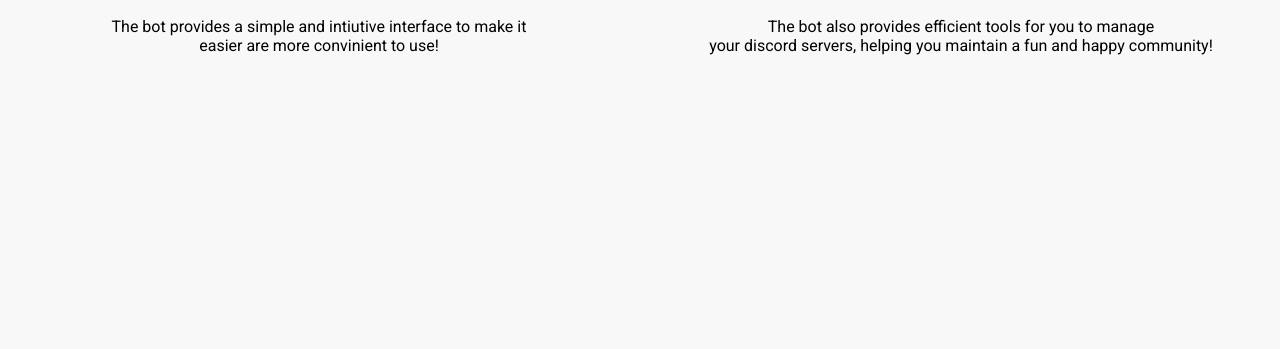
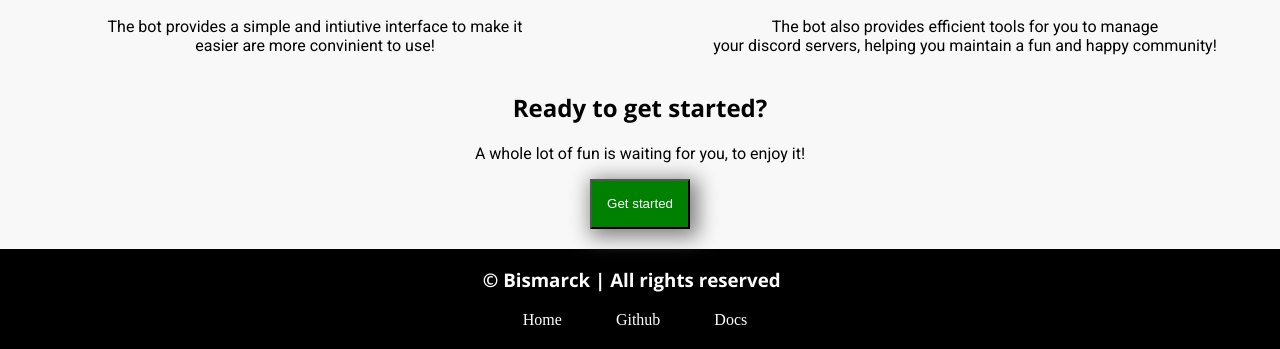
Before and after one commit to Panini-Devs/bismarck, a plain HTML site: page docs/index.html in a window 1280 px wide. Shown: the part 1239-1588 px from the top of the page. Before the commit the page ends 1318 px from the top, so only its background shows below. Drawn offline with nearby package versions, Linux system fonts and the light colour scheme.

Commit message:
Added gets tarted section and footer

```diff
--- a/docs/CSS/style.css
+++ b/docs/CSS/style.css
@@ -1,7 +1,7 @@
 p{
     font-family: "Roboto", sans-serif;
 }
-h2, h1 {
+h2, h1, h3 {
     font-family: "Open sans", sans-serif;
 }
 .hdr {
@@ -119,3 +119,40 @@ body {
         padding-right: 200px;
     }
 }
+.gsbtn {
+    background-color: green;
+    color: white;
+    height: 50px;
+    width: 100px;
+    box-shadow: 4px 4px 20px 4px grey;
+    cursor: pointer;
+}
+.gsbtn:hover {
+    background-color: rgb(5, 72, 5);
+}
+
+
+body, html {
+    height: 100%;
+    margin: 0;
+}
+.footer {
+    right: 0;
+    left: 0;
+    background-color: black;
+    margin-bottom: -200px;
+    color: white;
+    height: 100px;
+    display: flex;
+    flex-direction: column;
+    margin-top: 20px;
+    align-items: center;
+}
+.footer a {
+    color: white;
+    text-decoration: none;
+    padding-right: 50px;
+}
+.footer nav{
+    padding-left: 40px;
+}
--- a/docs/JS/main.js
+++ b/docs/JS/main.js
@@ -0,0 +1,3 @@
+document.getElementById("gsbtn").addEventListener("click", () => {
+    window.location.href = "https://github.com/Panini-Devs/bismarck"
+})
--- a/docs/index.html
+++ b/docs/index.html
@@ -9,10 +9,12 @@
     <link rel="preconnect" href="https://fonts.googleapis.com">
     <link rel="preconnect" href="https://fonts.gstatic.com" crossorigin>
     <link href="https://fonts.googleapis.com/css2?family=Open+Sans:ital,wght@0,300..800;1,300..800&family=Roboto:ital,wght@0,100;0,300;0,400;0,500;0,700;0,900;1,100;1,300;1,400;1,500;1,700;1,900&display=swap" rel="stylesheet">
+    <!-- Main CSS -->
     <link rel="stylesheet" href="CSS/style.css">
     <!-- Font awesome -->
     <link rel="stylesheet" href="https://cdnjs.cloudflare.com/ajax/libs/font-awesome/6.5.2/css/all.min.css" integrity="sha512-SnH5WK+bZxgPHs44uWIX+LLJAJ9/2PkPKZ5QiAj6Ta86w+fsb2TkcmfRyVX3pBnMFcV7oQPJkl9QevSCWr3W6A==" crossorigin="anonymous" referrerpolicy="no-referrer" />
-
+    <!-- Main JS -->
+    <script defer src="JS/main.js"></script>
 </head>
 <body>
     <header class="hdr">
@@ -66,8 +68,23 @@
                     your discord servers, helping you maintain a fun and happy community!   </p>
                 </div>
             </div>
+            <div class="gs">
+                <h2>Ready to get started?</h2>
+                <p>A whole lot of fun is waiting for you, to enjoy it!</p>
+                <button id="gsbtn" class="gsbtn" type="button">Get started</button>
+            </div>
         </center>
 
     </div>
+    <div class="footer">
+        <footer>
+            <h3>&copy; Bismarck | All rights reserved</h3>
+            <nav>
+                <a href="./index.html">Home</a>
+                <a href="https://github.com/Panini-Devs/bismarck" target="_blank">Github</a>
+                <a href="">Docs</a>
+            </nav>
+        </footer>
+    </div>
 </body>
 </html>
```
